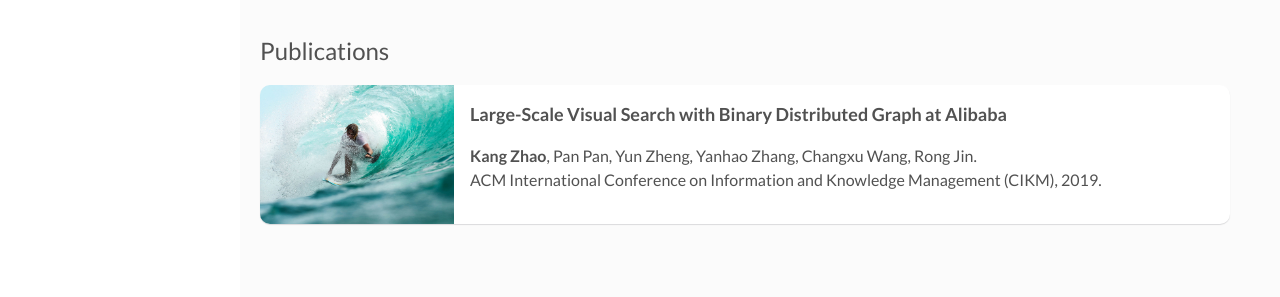
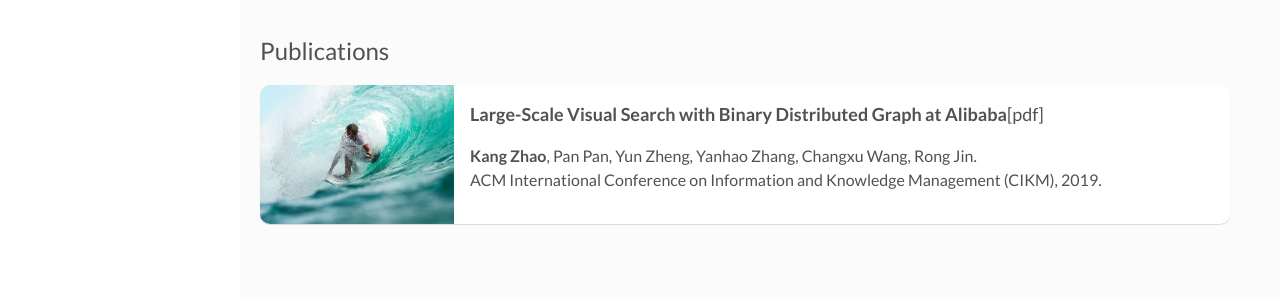
Before and after one commit to kangzhao2/kangzhao2.github.io, a Jekyll site: the page built from index.html, in a window 1280 px wide. Shown: the part 355-652 px from the top of the page. Built offline with Jekyll 4.4.1, drawn with Linux system fonts in a browser that asks for light colours; the list of posts is cut into pages by our own code.

Commit message:
Update index.html

```diff
--- a/index.html
+++ b/index.html
@@ -12,7 +12,7 @@ layout: main
 <article class="post">
   <a class="post-thumbnail" style="background-image: url({{"/assets/img/i-rest.jpg"}})"></a>
   <div class="post-content">
-    <p><font size="4"><b>Large-Scale Visual Search with Binary Distributed Graph at Alibaba</b></font></p>
+    <p><font size="4"><b>Large-Scale Visual Search with Binary Distributed Graph at Alibaba</b>[pdf]</font></p>
     <p><b>Kang Zhao</b>, Pan Pan, Yun Zheng, Yanhao Zhang, Changxu Wang, Rong Jin. <br>ACM International Conference on Information and Knowledge Management (CIKM), 2019.</p>
   </div>
 </article>
```
